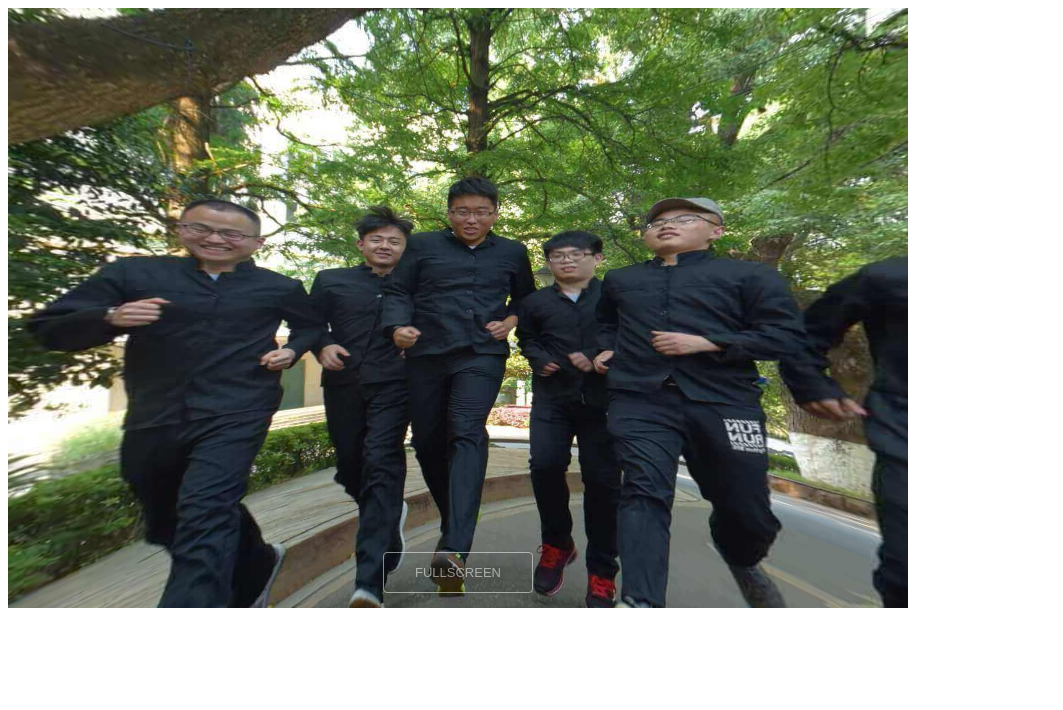
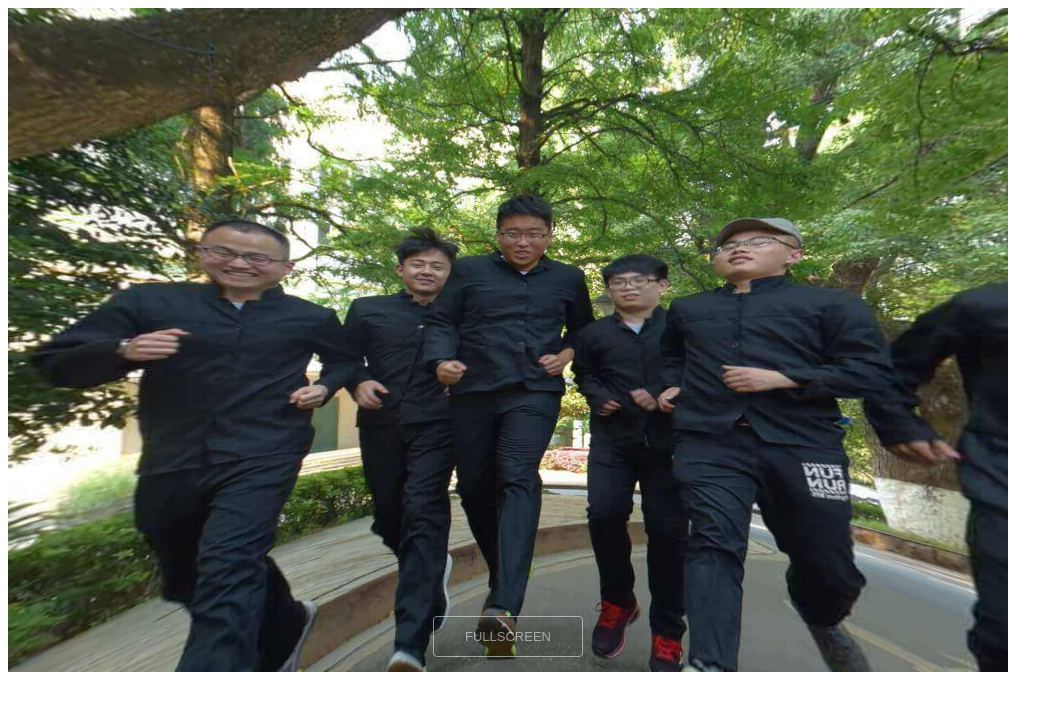
Before and after one commit to 18569505972/18569505972.github.io, a plain HTML site: page index.html in a window 1280 px wide. Shown: the whole page, without its empty margins (0-1063 px from the left). Drawn offline with Linux system fonts and the light colour scheme.

Commit message:
Update index.html

```diff
--- a/index.html
+++ b/index.html
@@ -3,6 +3,6 @@
     <script src="./immersive-custom-elements.js"></script>
   </head>
   <body>
-    <img-360 src="./1.jpg" width="900" height="600"></img-360>
+    <img-360 src="./1.jpg" width="1000" height="664"></img-360>
   </body>
 </html>
```
